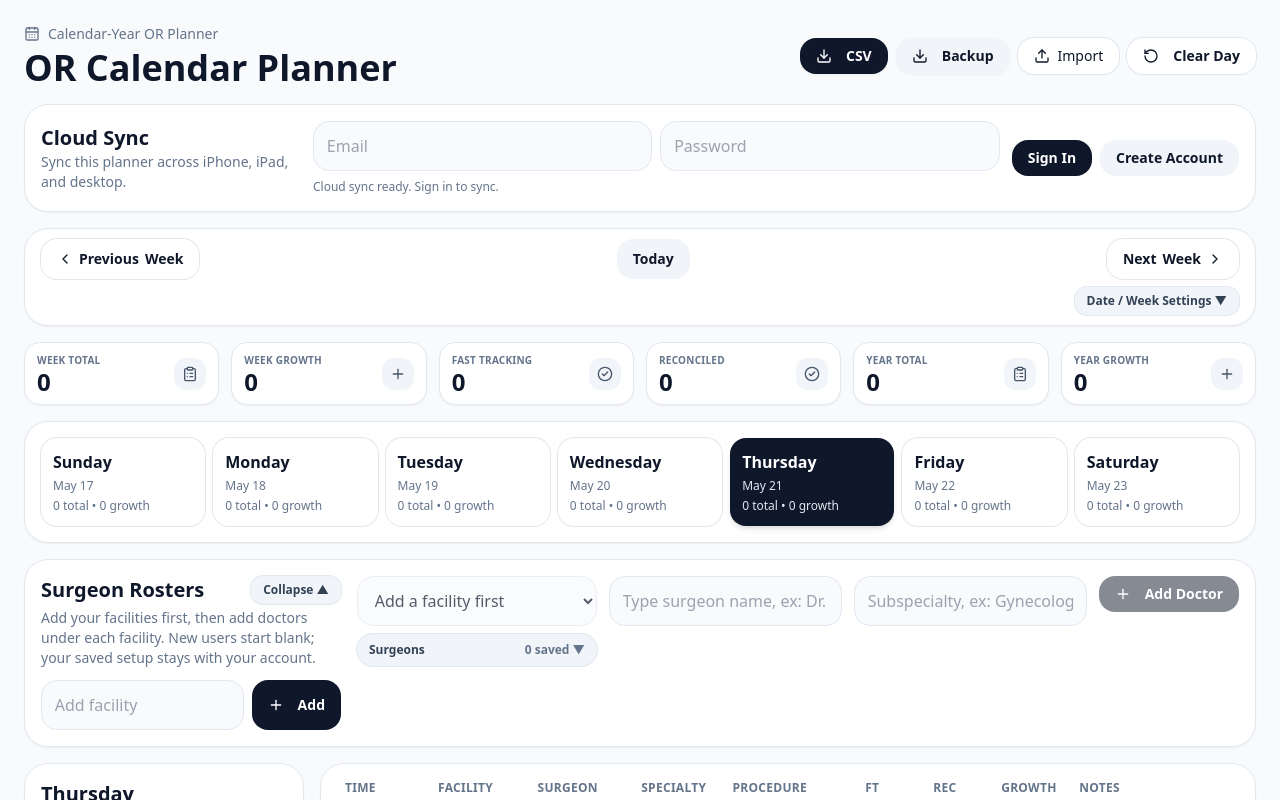
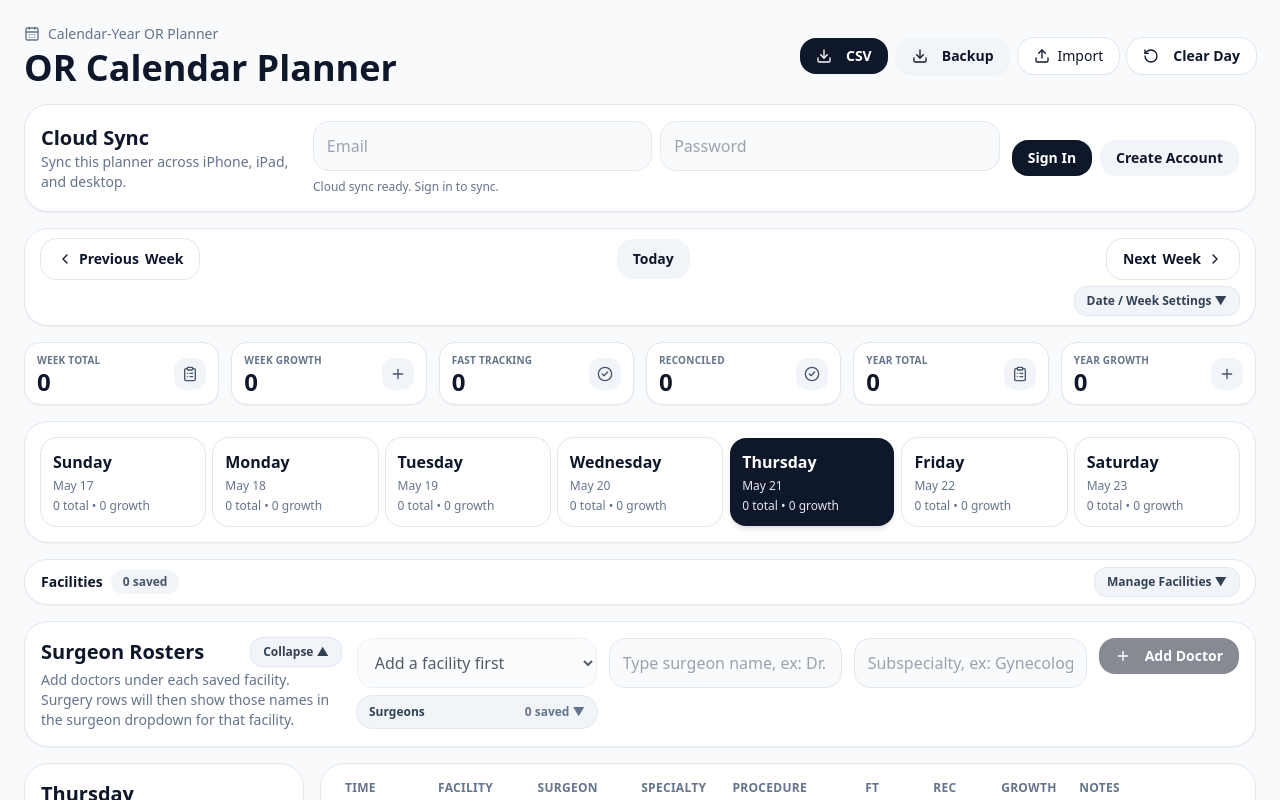
Before and after one commit to FBS9/or-planner, a React (Vite) app: page / in a window 1280 px wide. Both pictures are taken after a click on the button "Manage Surgeons ▼". Shown: the top 800 px of the page. Built offline with nearby package versions, Linux system fonts and the light colour scheme.

Commit message:
Update App.jsx

```diff
--- a/src/App.jsx
+++ b/src/App.jsx
@@ -168,6 +168,7 @@ export default function ORPlannerApp() {
   const [casesByDate, setCasesByDate] = useState({});
   const [facilities, setFacilities] = useState(DEFAULT_FACILITIES);
   const [newFacilityName, setNewFacilityName] = useState("");
+  const [showFacilitiesPanel, setShowFacilitiesPanel] = useState(false);
   const [surgeonRosters, setSurgeonRosters] = useState(() => ensureRosterShape(buildEmptyRosters(DEFAULT_FACILITIES), DEFAULT_FACILITIES));
   const [rosterFacility, setRosterFacility] = useState("");
   const [newSurgeonName, setNewSurgeonName] = useState("");
@@ -759,6 +760,56 @@ export default function ORPlannerApp() {
         </Card>
 
         <Card className="rounded-3xl shadow-sm">
+          <CardContent className={showFacilitiesPanel ? "p-4" : "px-4 py-2"}>
+            {!showFacilitiesPanel ? (
+              <div className="flex flex-wrap items-center justify-between gap-2 text-sm">
+                <div className="flex flex-wrap items-center gap-2">
+                  <span className="font-bold">Facilities</span>
+                  <span className="rounded-full bg-slate-100 px-3 py-1 text-xs font-semibold text-slate-600">{facilities.length} saved</span>
+                </div>
+                <button onClick={() => setShowFacilitiesPanel(true)} className="rounded-xl bg-slate-100 px-3 py-1.5 text-xs font-semibold text-slate-700 ring-1 ring-slate-200 hover:bg-slate-200">
+                  Manage Facilities ▼
+                </button>
+              </div>
+            ) : (
+              <div>
+                <div className="flex items-center justify-between gap-2">
+                  <div>
+                    <h2 className="text-xl font-bold">Facilities</h2>
+                    <p className="mt-1 text-sm text-slate-500">Add your own facilities. New users start blank; your saved setup stays with your account.</p>
+                  </div>
+                  <button onClick={() => setShowFacilitiesPanel(false)} className="rounded-xl bg-slate-100 px-3 py-1.5 text-xs font-semibold text-slate-700 ring-1 ring-slate-200 hover:bg-slate-200">Collapse ▲</button>
+                </div>
+                <div className="mt-3 grid gap-2 md:grid-cols-[1fr_auto]">
+                  <input
+                    value={newFacilityName}
+                    onChange={(e) => setNewFacilityName(e.target.value)}
+                    onKeyDown={(e) => { if (e.key === "Enter") addFacility(); }}
+                    placeholder="Add facility"
+                    className="input"
+                  />
+                  <Button onClick={addFacility} className="rounded-2xl whitespace-nowrap"><Plus className="mr-2 h-4 w-4" /> Add Facility</Button>
+                </div>
+                <div className="mt-3 flex flex-wrap gap-2">
+                  {facilities.length === 0 ? (
+                    <div className="rounded-2xl bg-slate-100 px-4 py-3 text-sm text-slate-500">No facilities saved yet.</div>
+                  ) : (
+                    facilities.map((facility) => (
+                      <span key={facility} className="inline-flex items-center gap-1 rounded-xl bg-slate-100 px-2 py-1 text-xs font-semibold text-slate-600 ring-1 ring-slate-200">
+                        {facility}
+                        <button onClick={() => removeFacility(facility)} className="rounded-full p-0.5 text-slate-400 hover:bg-red-50 hover:text-red-600" aria-label={`Remove ${facility}`}>
+                          <Trash2 className="h-3 w-3" />
+                        </button>
+                      </span>
+                    ))
+                  )}
+                </div>
+              </div>
+            )}
+          </CardContent>
+        </Card>
+
+        <Card className="rounded-3xl shadow-sm">
           <CardContent className={showSurgeonRosterPanel ? "p-4" : "px-4 py-2"}>
             {!showSurgeonRosterPanel ? (
               <div className="flex flex-wrap items-center justify-between gap-2 text-sm">
@@ -781,29 +832,7 @@ export default function ORPlannerApp() {
                   <h2 className="text-xl font-bold">Surgeon Rosters</h2>
                   <button onClick={() => setShowSurgeonRosterPanel(false)} className="rounded-xl bg-slate-100 px-3 py-1.5 text-xs font-semibold text-slate-700 ring-1 ring-slate-200 hover:bg-slate-200">Collapse ▲</button>
                 </div>
-                <p className="mt-1 text-sm text-slate-500">Add your facilities first, then add doctors under each facility. New users start blank; your saved setup stays with your account.</p>
-                <div className="mt-3 flex gap-2">
-                  <input
-                    value={newFacilityName}
-                    onChange={(e) => setNewFacilityName(e.target.value)}
-                    onKeyDown={(e) => { if (e.key === "Enter") addFacility(); }}
-                    placeholder="Add facility"
-                    className="input"
-                  />
-                  <Button onClick={addFacility} className="rounded-2xl whitespace-nowrap"><Plus className="mr-2 h-4 w-4" /> Add</Button>
-                </div>
-                {facilities.length > 0 && (
-                  <div className="mt-2 flex flex-wrap gap-2">
-                    {facilities.map((facility) => (
-                      <span key={facility} className="inline-flex items-center gap-1 rounded-xl bg-slate-100 px-2 py-1 text-xs font-semibold text-slate-600 ring-1 ring-slate-200">
-                        {facility}
-                        <button onClick={() => removeFacility(facility)} className="rounded-full p-0.5 text-slate-400 hover:bg-red-50 hover:text-red-600" aria-label={`Remove ${facility}`}>
-                          <Trash2 className="h-3 w-3" />
-                        </button>
-                      </span>
-                    ))}
-                  </div>
-                )}
+                <p className="mt-1 text-sm text-slate-500">Add doctors under each saved facility. Surgery rows will then show those names in the surgeon dropdown for that facility.</p>
               </div>
               <div className="grid gap-3 md:grid-cols-[240px_1fr_1fr_auto] md:items-start">
                 <div className="space-y-2">
```
